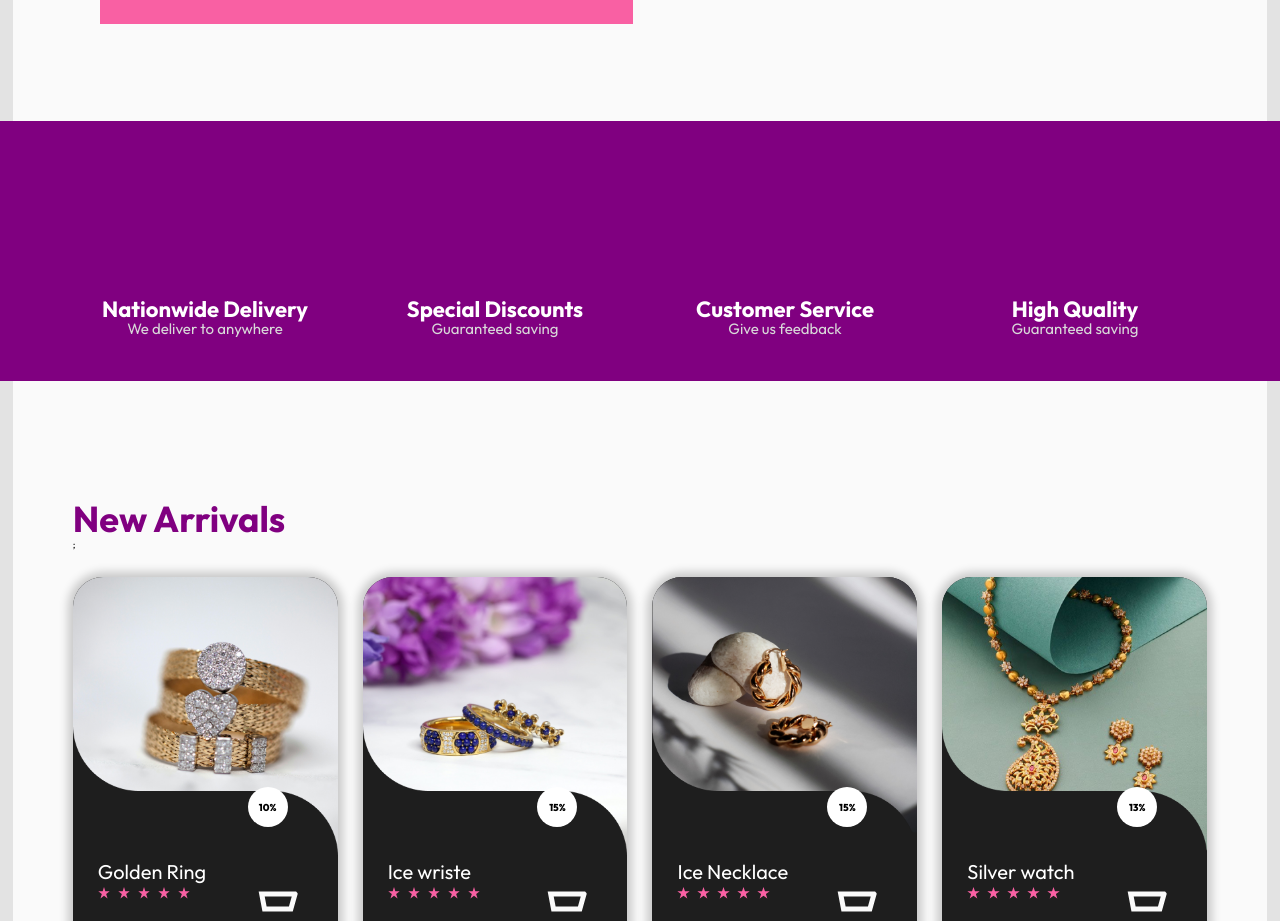
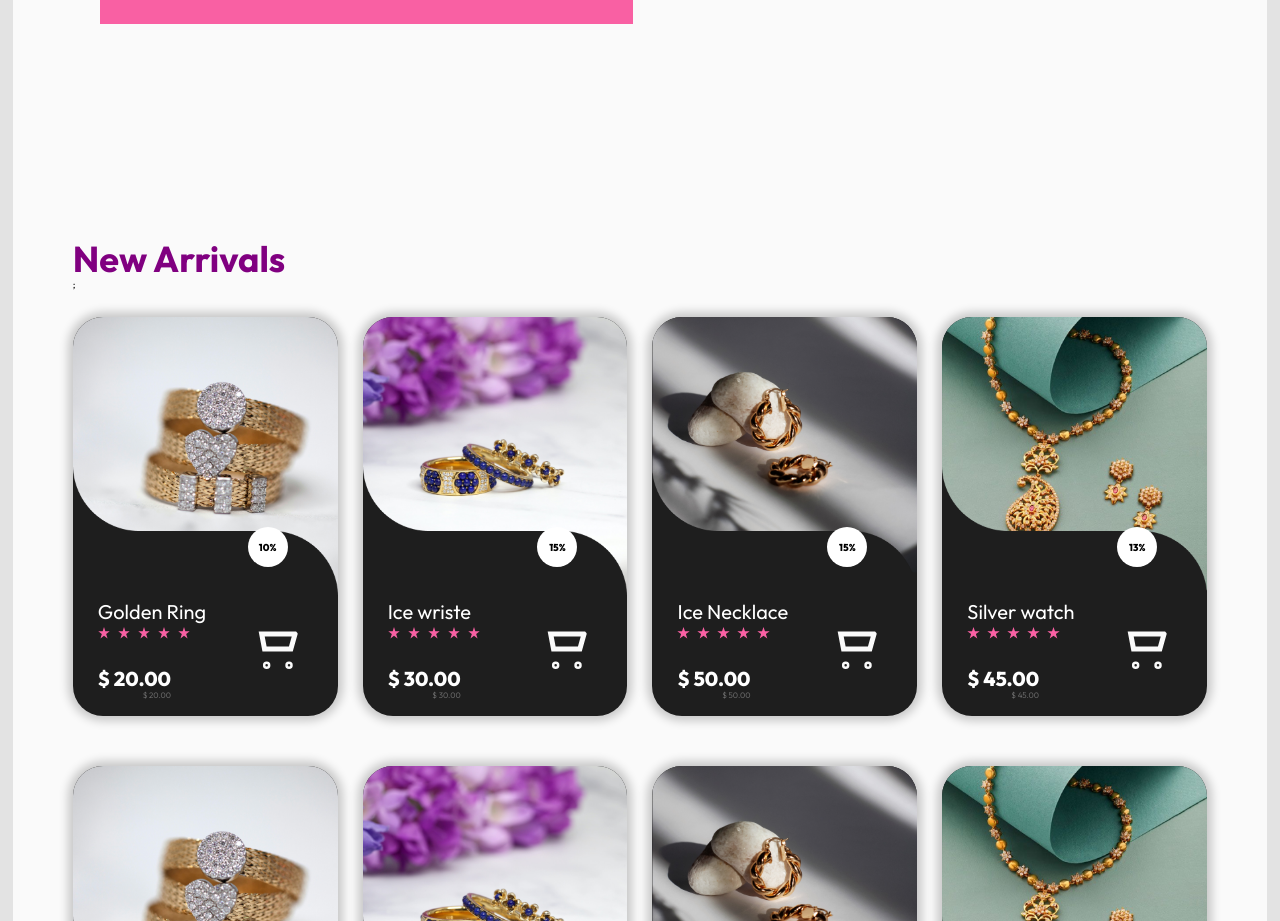
Before and after one commit to timmyproofficial/premier-store, a React (Vite) app: page / in a window 1280 px wide. Shown: the part 2040-2961 px from the top of the page. Built offline with nearby package versions, Linux system fonts and the light colour scheme.

Commit message:
Remove offersBlock component

```diff
--- a/src/components/OffersBlock.tsx
+++ /dev/null
@@ -1,11 +0,0 @@
-import Offers from './Offers';
-
-const OffersBlock = () => {
-  return (
-    <section>
-      <Offers />
-    </section>
-  );
-};
-
-export default OffersBlock;
--- a/src/components/offersBlock.d.ts
+++ /dev/null
@@ -1,4 +0,0 @@
-declare module 'components/offersBlock' {
-  const OffersBlock: any;
-  export default OffersBlock;
-}
--- a/src/pages/HomePage.tsx
+++ b/src/pages/HomePage.tsx
@@ -6,7 +6,6 @@ import Hero from '../components/Hero';
 import NavbarTop from '../components/NavbarTop';
 import NewArrivalsBlock from '../components/NewArrivalsBlock';
 import NewsFeedBlock from '../components/NewsFeedBlock';
-import OffersBlock from '../components/offersBlock';
 import TestimonialsBlock from '../components/TestimonialsBlock';
 
 const HomePage = () => {
@@ -18,7 +17,6 @@ const HomePage = () => {
       </header>
       <FeaturedProuductsBlock />
       <AboutBlock />
-      <OffersBlock />
       <NewArrivalsBlock />
       <TestimonialsBlock />
       <DiscountBlock />
```
